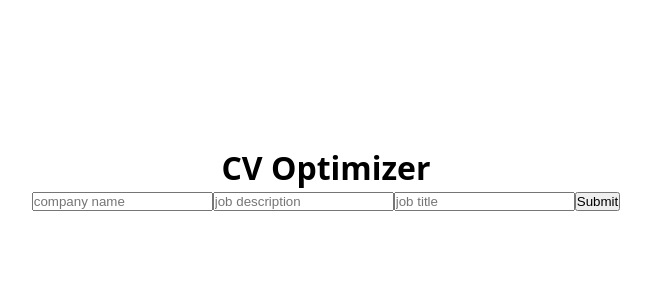
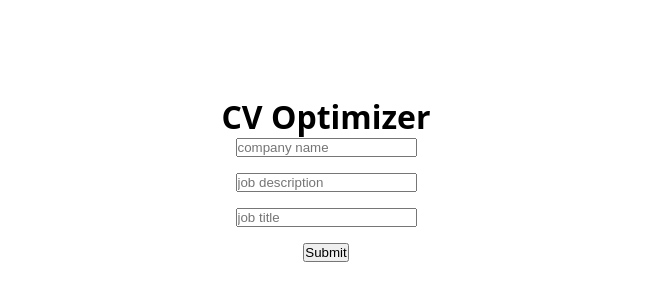
Before and after one commit to nadav5199/CV-Optimizer, a React (Vite) app in the folder frontend/: page / in a window 1280 px wide. Shown: the part 222-522 px from the top of the page, without its empty margins (314-965 px from the left). Built offline with nearby package versions, Linux system fonts and the light colour scheme.

Commit message:
Add SASS support and update ApplicationForm styles

```diff
--- a/frontend/package.json
+++ b/frontend/package.json
@@ -12,7 +12,8 @@
   "dependencies": {
     "axios": "^1.13.6",
     "react": "^19.2.4",
-    "react-dom": "^19.2.4"
+    "react-dom": "^19.2.4",
+    "sass": "^1.98.0"
   },
   "devDependencies": {
     "@eslint/js": "^9.39.4",
--- /dev/null
+++ b/frontend/src/components/ApplicationForm.module.scss
@@ -0,0 +1,7 @@
+.formContainer{
+    display: flex;
+    justify-content: center;
+    align-items: center;
+    flex-direction: column;
+    gap: 2vh;
+}
--- a/frontend/src/components/ApplicationForm.tsx
+++ b/frontend/src/components/ApplicationForm.tsx
@@ -1,6 +1,7 @@
 import { useState } from "react"
 import { applicationService } from '../services/api.service'
 import type { ApplicationData } from '../types/application.types'
+import styles from './ApplicationForm.module.scss'
 
 export default function ApplicationForm(){
     const [companyName, setCompanyName] = useState('')
@@ -30,7 +31,7 @@ export default function ApplicationForm(){
         setTitle(jobTitle)
     }
     return (
-        <form onSubmit={handleSubmit}>
+        <form onSubmit={handleSubmit} className={styles.formContainer}>
             <input type="text" name="company" placeholder="company name" value={companyName} onChange={(e) => onNameChange(e.target.value)}/>
             <input type="text" name="description" placeholder="job description" value={description} onChange={(e) => onDescriptionChange(e.target.value)}/>
             <input type="text" name="title" placeholder="job title" value={title} onChange={(e) => onTitleChange(e.target.value)}/>
```
Also changed, not shown: 1 other file (tests, documents, lock files or other folders).
